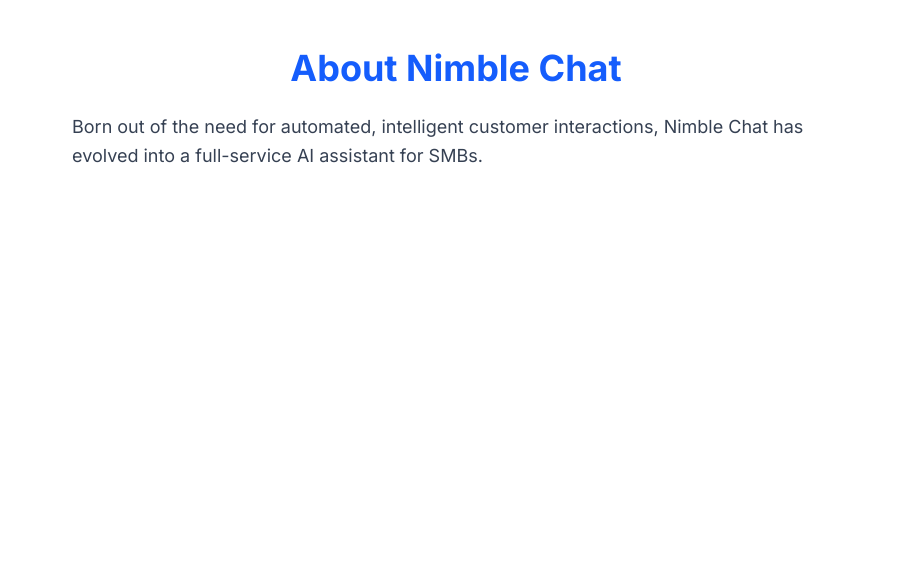
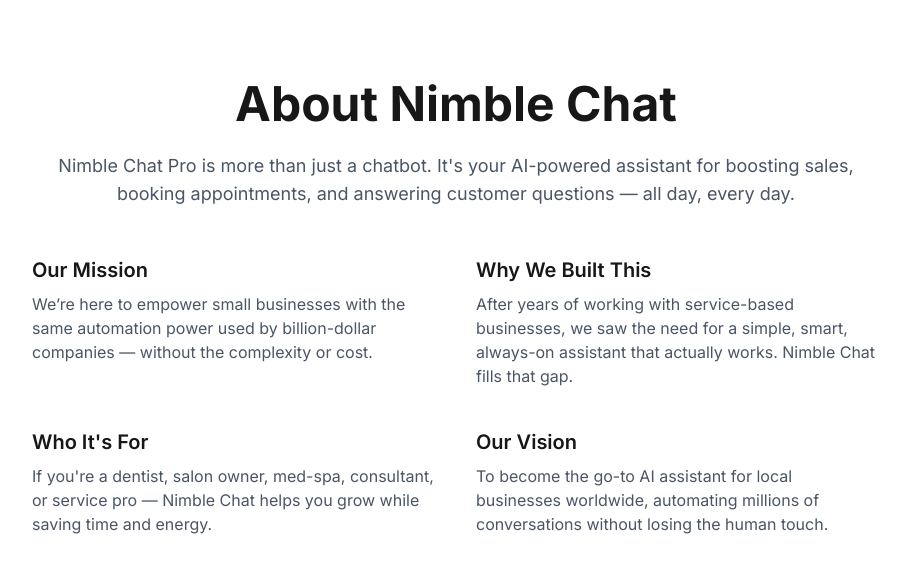
Before and after one commit to wayner22210/nimble-chat-site, a Next.js app: page /about in a window 1280 px wide. Shown: the top 572 px of the page, without its empty margins (184-1090 px from the left). Built offline with nearby package versions, Linux system fonts and the light colour scheme.

Commit message:
Update page.tsx

```diff
--- a/src/app/about/page.tsx
+++ b/src/app/about/page.tsx
@@ -1,14 +1,37 @@
-// src/app/about/page.tsx
+export default function AboutPage() {
+  return (
+    <div className="px-6 py-20 max-w-4xl mx-auto text-center">
+      <h1 className="text-4xl md:text-5xl font-bold mb-6">About Nimble Chat</h1>
+      <p className="text-lg text-gray-600 mb-12">
+        Nimble Chat Pro is more than just a chatbot. It's your AI-powered assistant for boosting sales, booking appointments, and answering customer questions — all day, every day.
+      </p>
 
-import { siteContent } from "@/content/siteContent"
-
-export default function AboutPage() {
-  const { heading, story } = siteContent.about
-
-  return (
-    <div className="container mx-auto px-6 py-12">
-      <h1 className="text-4xl font-bold text-blue-600 text-center mb-6">{heading}</h1>
-      <p className="text-gray-700 text-lg max-w-3xl mx-auto leading-relaxed">{story}</p>
+      <div className="grid md:grid-cols-2 gap-10 text-left">
+        <div>
+          <h2 className="text-xl font-semibold mb-2">Our Mission</h2>
+          <p className="text-gray-600">
+            We’re here to empower small businesses with the same automation power used by billion-dollar companies — without the complexity or cost.
+          </p>
+        </div>
+        <div>
+          <h2 className="text-xl font-semibold mb-2">Why We Built This</h2>
+          <p className="text-gray-600">
+            After years of working with service-based businesses, we saw the need for a simple, smart, always-on assistant that actually works. Nimble Chat fills that gap.
+          </p>
+        </div>
+        <div>
+          <h2 className="text-xl font-semibold mb-2">Who It's For</h2>
+          <p className="text-gray-600">
+            If you're a dentist, salon owner, med-spa, consultant, or service pro — Nimble Chat helps you grow while saving time and energy.
+          </p>
+        </div>
+        <div>
+          <h2 className="text-xl font-semibold mb-2">Our Vision</h2>
+          <p className="text-gray-600">
+            To become the go-to AI assistant for local businesses worldwide, automating millions of conversations without losing the human touch.
+          </p>
+        </div>
+      </div>
     </div>
-  )
+  );
 }
```
